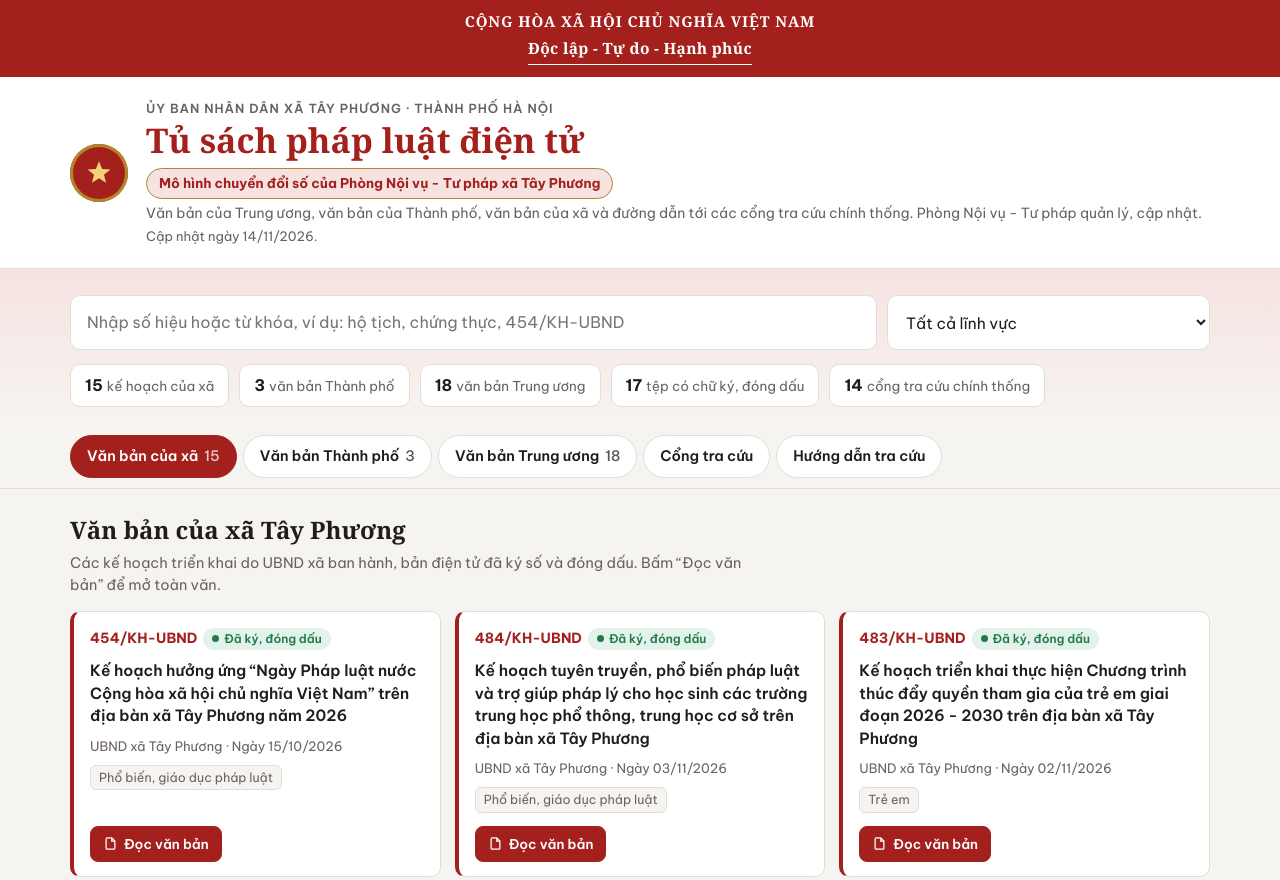
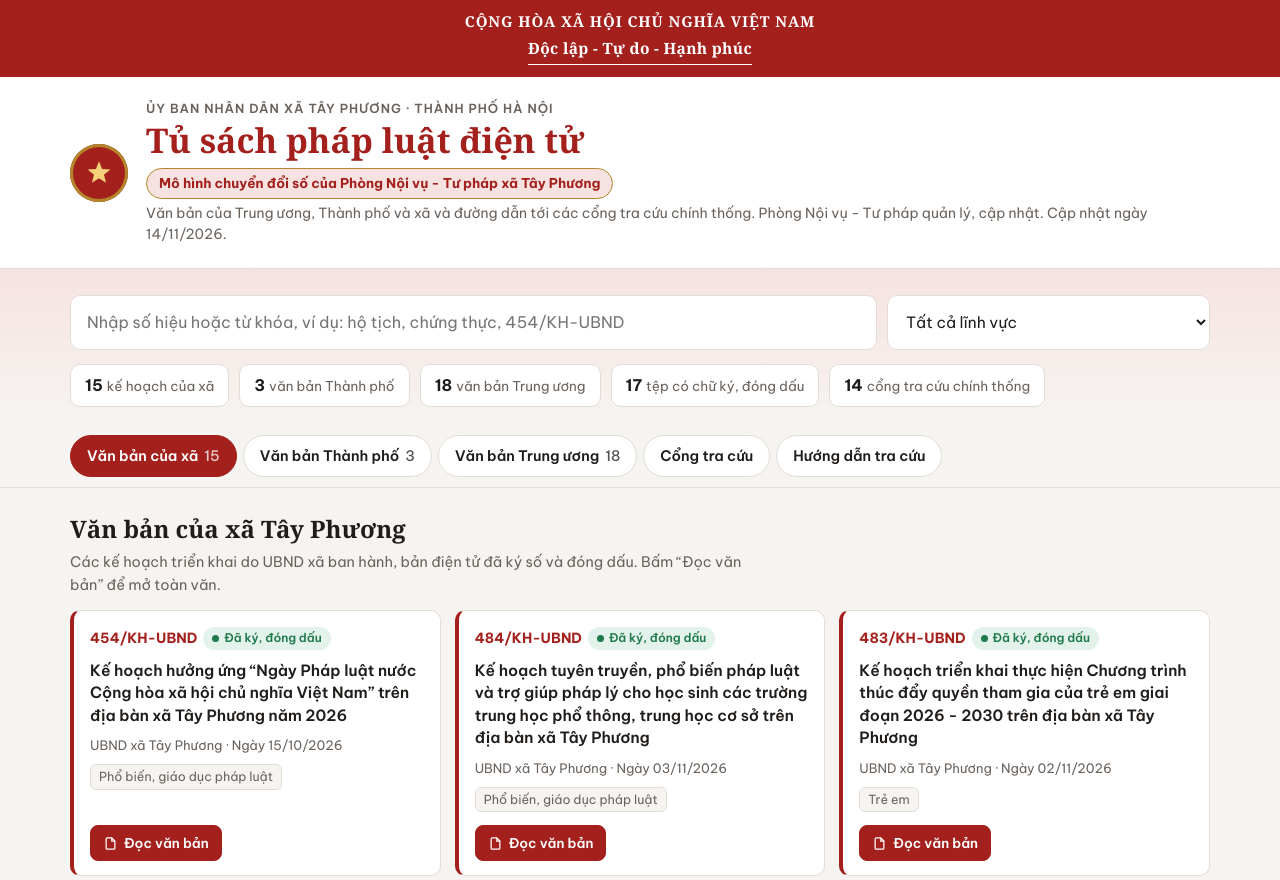
Before and after one commit to macbookhuong-cyber/tu-sach-phap-luat-tay-phuong, a plain HTML site: page index.html in a window 1280 px wide. Shown: the top 880 px of the page. Drawn offline with Linux system fonts and the light colour scheme.

Commit message:
Add files via upload

```diff
--- a/index.html
+++ b/index.html
@@ -157,7 +157,7 @@ footer b{color:var(--ink)}
     <small>Ủy ban nhân dân xã Tây Phương · Thành phố Hà Nội</small>
     <h1>Tủ sách pháp luật điện tử</h1>
     <div class="badge">Mô hình chuyển đổi số của Phòng Nội vụ - Tư pháp xã Tây Phương</div>
-    <p>Văn bản của Trung ương, văn bản của Thành phố, văn bản của xã và đường dẫn tới các cổng tra cứu chính thống. Phòng Nội vụ - Tư pháp quản lý, cập nhật. <span class="updated">Cập nhật ngày 14/11/2026.</span></p>
+    <p>Văn bản của Trung ương, Thành phố và xã và đường dẫn tới các cổng tra cứu chính thống. Phòng Nội vụ - Tư pháp quản lý, cập nhật. Cập nhật ngày 14/11/2026.</p>
   </div>
 </div></header>
 
```
